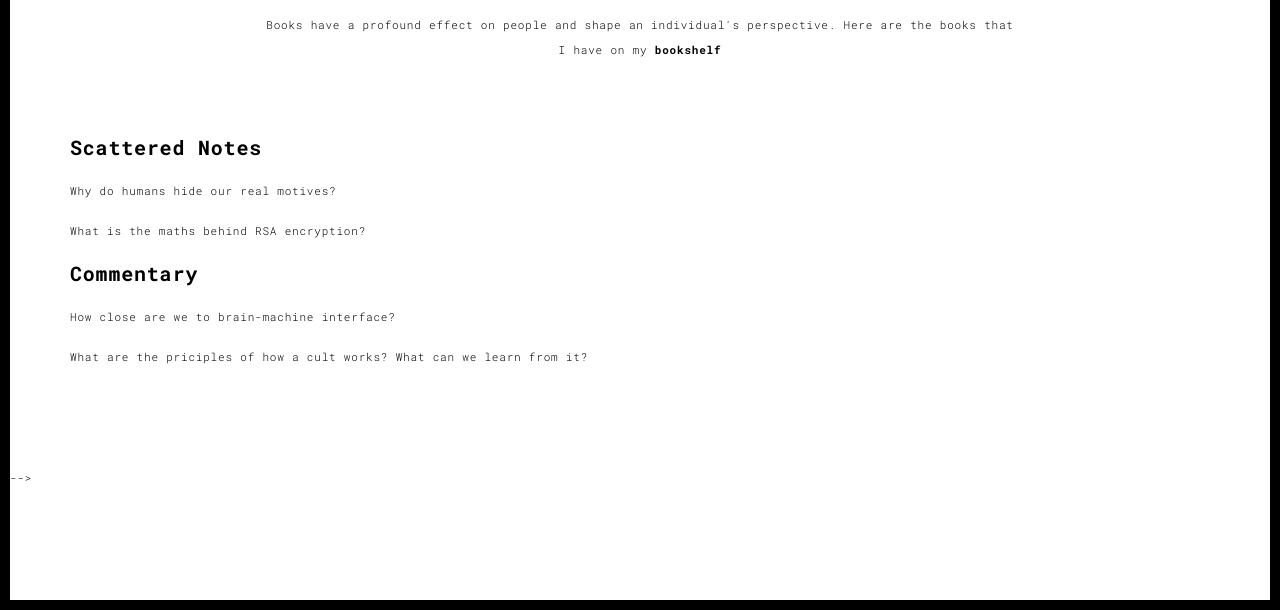
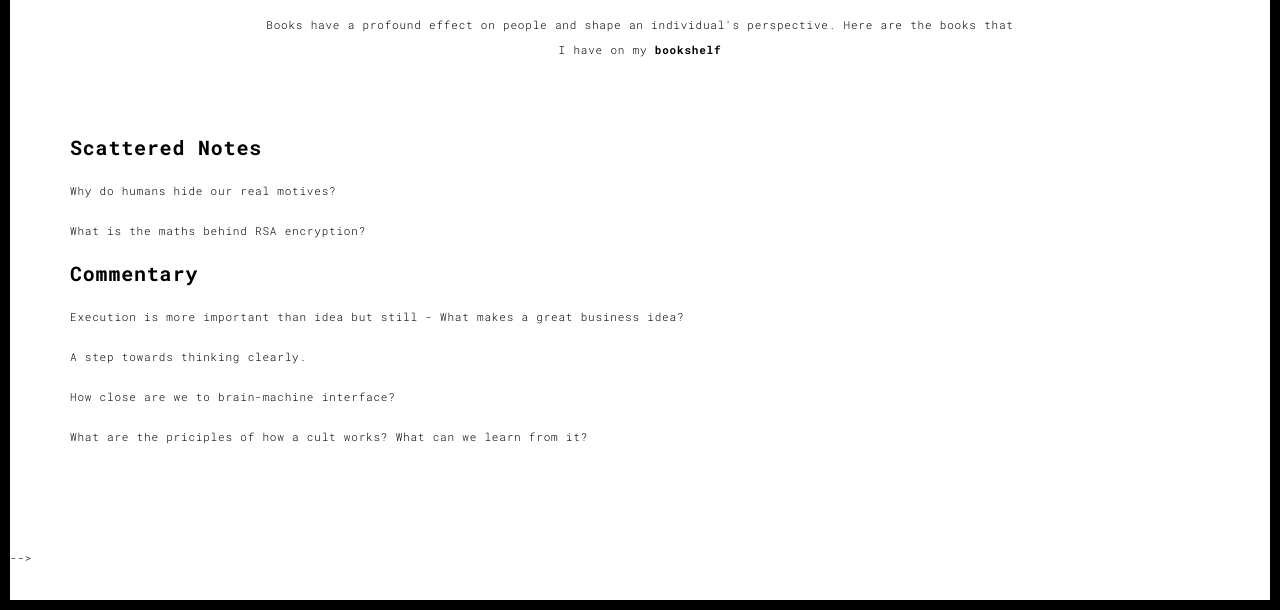
Before and after one commit to hithesh98/hns-personal-website, a plain HTML site: page works.html in a window 1280 px wide. Shown: the part 190-800 px from the top of the page. Drawn offline with Linux system fonts and the light colour scheme.

Commit message:
add great business idea + clear thinking essay

```diff
--- a/works.html
+++ b/works.html
@@ -68,6 +68,8 @@
       <p><a href="https://www.notion.so/What-is-the-maths-behind-RSA-encryption-ece2b78212ed4614a99815b42eefb918" >What is the maths behind RSA encryption?</a></p>
 
       <h3>Commentary</h3>
+      <p><a href="https://www.notion.so/Execution-is-more-important-than-idea-but-still-What-makes-a-great-business-idea-ccacc30176b44dc7b7836e642b033b07" >Execution is more important than idea but still - What makes a great business idea?</a></p>
+      <p><a href="https://www.notion.so/A-step-towards-thinking-clearly-c8779207bb134847ac818a09b97e1c82" >A step towards thinking clearly.</a></p>
       <p>How close are we to brain-machine interface?</p>
       <p>What are the priciples of how a cult works? What can we learn from it?</p>
       <!--/myCarousel-->
```
